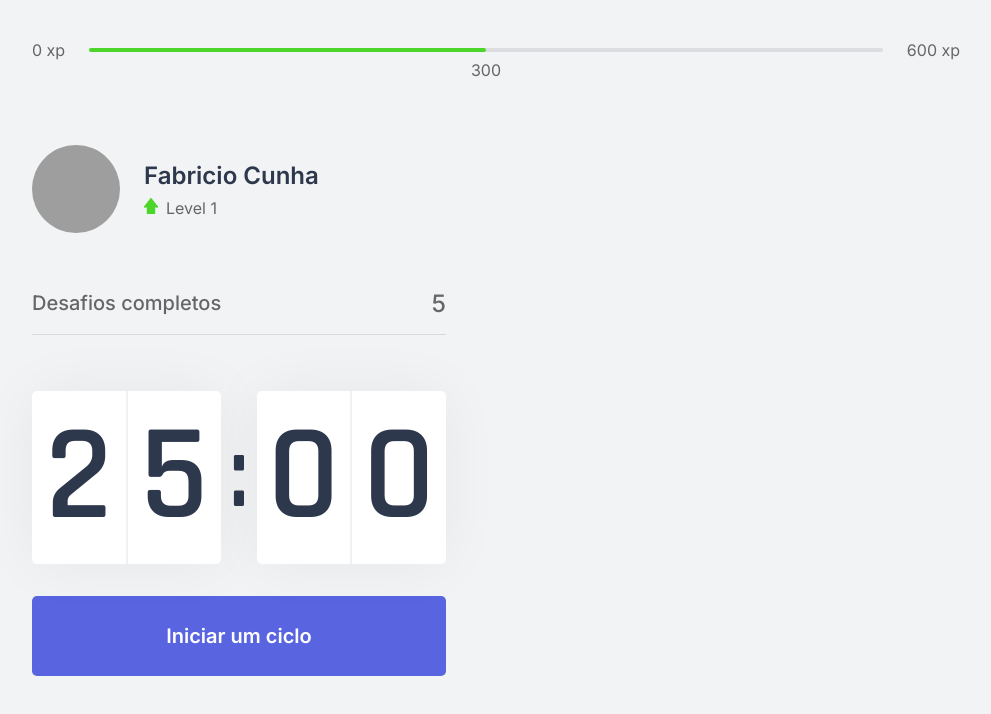
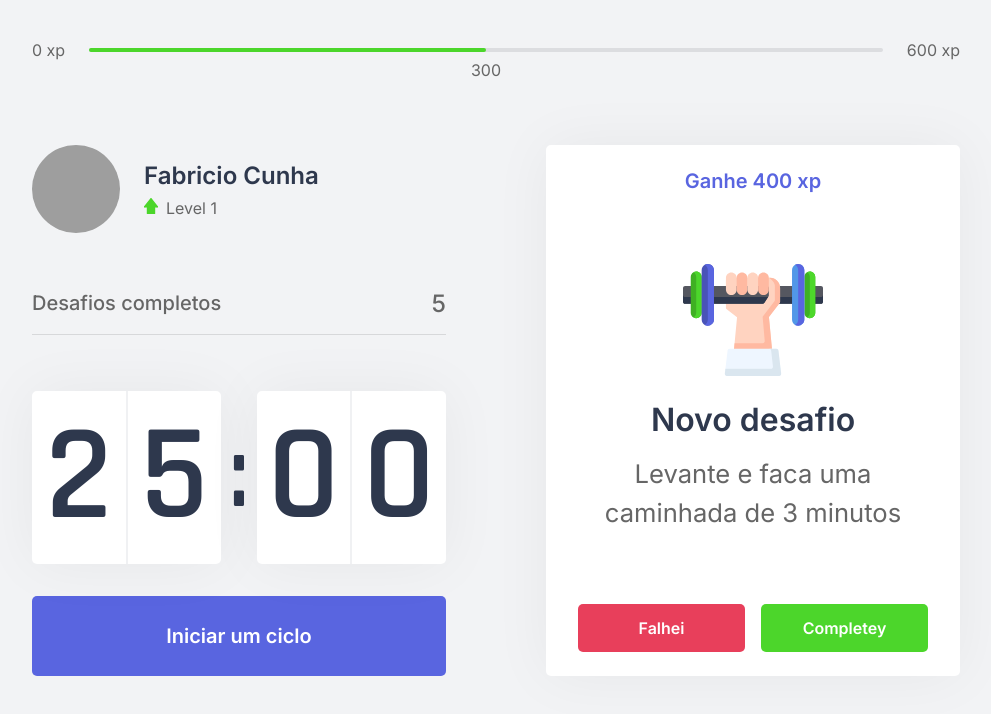
Before and after one commit to fabriciocunhauk/moveit-nextjs, a Next.js app: page / in a window 1280 px wide. Shown: the top 714 px of the page, without its empty margins (144-1135 px from the left). Built offline with nearby package versions, Linux system fonts and the light colour scheme; grey boxes are pictures that could not be loaded.

Commit message:
Done challengeBox styling

```diff
--- /dev/null
+++ b/src/components/ChallengeBox.jsx
@@ -0,0 +1,34 @@
+import styles from '../styles/components/ChallengeBox.module.css';
+
+export function ChallengeBox() {
+    const hasActiveChallenge = true;
+
+    return (
+        <div className={styles.challengeBoxContainer}>
+            { hasActiveChallenge ? (
+                <div className={styles.challengeActive}>
+                    <header>Ganhe 400 xp</header>
+
+                    <main>
+                        <img src="icons/body.svg" alt="" />
+                        <strong>Novo desafio</strong>
+                        <p>Levante e faca uma caminhada de 3 minutos</p>
+                    </main>
+
+                    <footer>
+                        <button type="button" className={styles.challengeFailedButton}>Falhei</button>
+                        <button type="button" className={styles.challengeSucceedButton}>Completey</button>
+                    </footer>
+                </div>
+            ) : (
+                <div className={styles.challengeNotActive}>
+                    <strong>Finalize um ciclo para receber um desafio</strong>
+                    <p>
+                        <img src="icons /level-up.svg" alt="Level up" />
+                Avance de level completando desafios.
+            </p>
+                </div>
+            )}
+        </div>
+    )
+};
--- a/src/pages/index.tsx
+++ b/src/pages/index.tsx
@@ -1,6 +1,7 @@
 import { CompletedChallenges } from "../components/CompletedChallenges";
 import { Countdown } from "../components/Countdown";
 import { ExperienceBar } from "../components/ExperienceBar";
+import { ChallengeBox } from "../components/ChallengeBox";
 import { Profile } from "../components/Profile";
 
 import Head from 'next/head';
@@ -21,6 +22,7 @@ export default function Home() {
           <Countdown />
         </div>
         <div>
+          <ChallengeBox />
         </div>
       </section>
     </div>
--- /dev/null
+++ b/src/styles/components/ChallengeBox.module.css
@@ -0,0 +1,105 @@
+.challengeBoxContainer {
+    display: flex;
+    flex-direction: column;
+    align-items: center;
+    justify-content: center;
+    text-align: center;
+    height: 100%;
+
+    background: var(--white);
+    border-radius: 5px;
+    box-shadow: 0 0 60px rgba(0, 0, 0, 0.05);
+    padding: 1.5rem 2rem;
+}
+
+.challengeNotActive {
+    display: flex;
+    flex-direction: column;
+    align-items: center;
+}
+
+.challengeNotActive strong {
+    font-size: 1.5rem;
+    font-weight: 500;
+    line-height: 1.4;
+}
+
+.challengeNotActive p {
+    display: flex;
+    flex-direction: column;
+    align-items: center;
+    line-height: 1.4;
+    max-width: 70%;
+    margin-top: 3rem;
+}
+
+.challengeNotActive p img {
+    margin-bottom: 1rem;
+}
+
+.challengeActive {
+    height: 100%;
+    display: flex;
+    flex-direction: column;
+}
+
+.challengeActive header {
+    color: var(--blue);
+    font-weight: 600;
+    font-size: 1.25rem;
+    padding-bottom: 0 2rem 1.5rem;
+    border-bottom: 1px solid var(--grey-line);
+}
+
+.challengeActive main {
+    flex: 1;
+    display: flex;
+    flex-direction: column;
+    align-items: center;
+    justify-content: center;
+}
+
+.challengeActive main strong {
+    font-size: 2rem;
+    font-weight: 600;
+    color: var(--title);
+    margin: 1.5rem 0 1rem;
+}
+
+.challengeActive main p {
+    line-height: 1.5;
+}
+
+.challengeActive footer {
+    display: grid;
+    grid-template-columns: 1fr 1fr;
+    gap: 1rem;
+}
+
+.challengeActive footer button {
+    height: 3rem;
+    display: flex;
+    align-items: center;
+    justify-content: center;
+
+    border: 0;
+    border-radius: 5px;
+
+    color: var(--white);
+    font-size: 1rem;
+    font-weight: 600;
+
+    transition: filter 0.2s;
+}
+
+.challengeActive footer button.challengeFailedButton {
+    background: var(--red);
+}
+
+.challengeActive footer button.challengeSucceedButton {
+    background: var(--green);
+}
+
+.challengeActive footer button:hover {
+    filter: brightness(0.9);
+}
```
